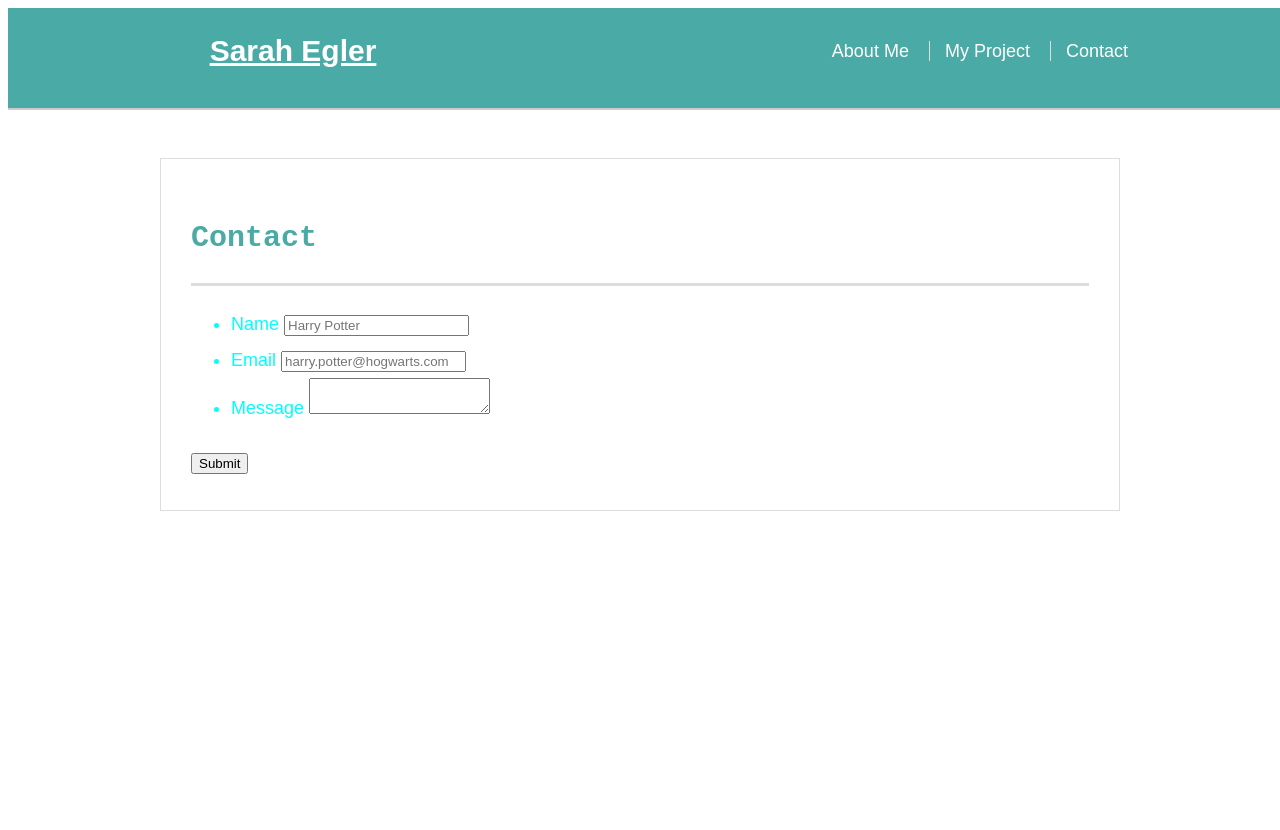
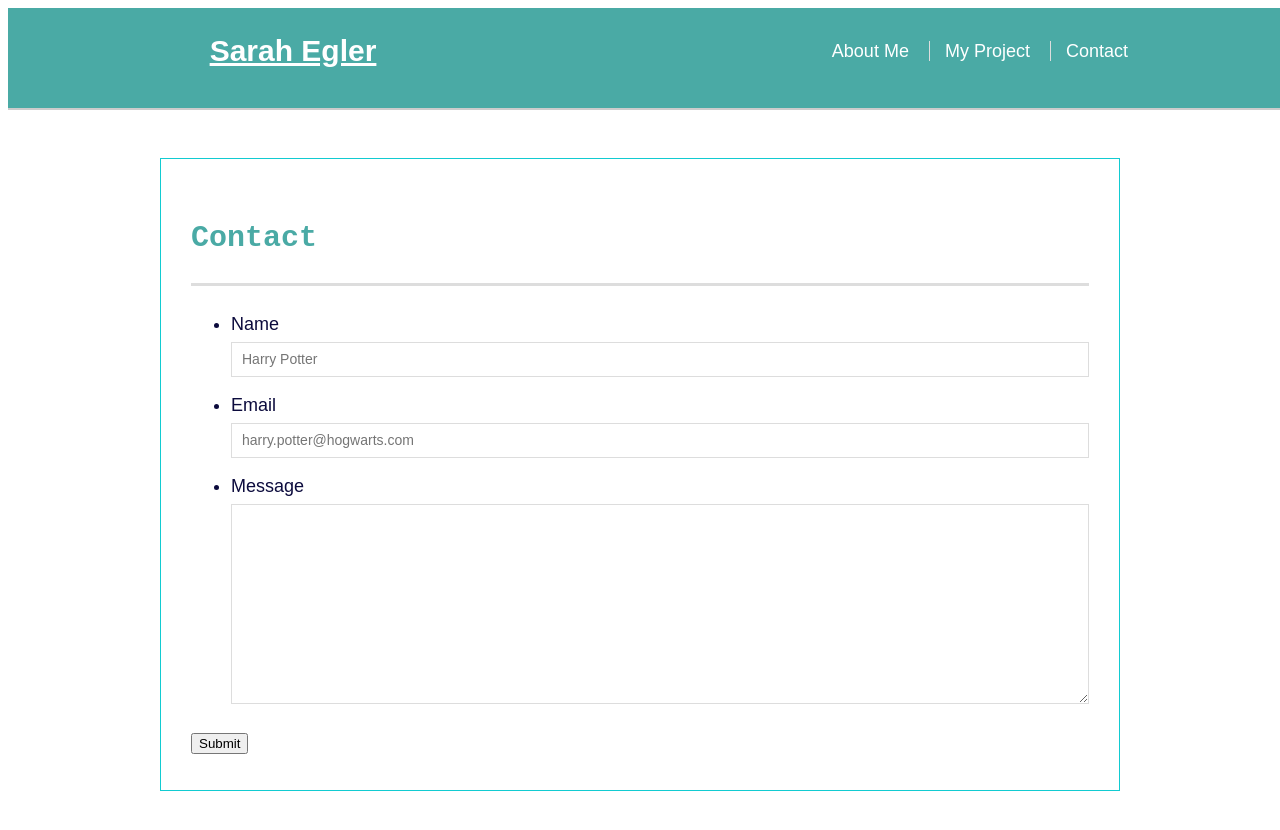
Before and after one commit to Cactus12322/test-repo, a plain HTML site: page contact.html in a window 1280 px wide. Before the commit the page ends 800 px from the top, so only its background shows below. Drawn offline with Linux system fonts and the light colour scheme.

Commit message:
updating project and contact

```diff
--- a/assets/style.css
+++ b/assets/style.css
@@ -2,7 +2,7 @@ body {
     font-family: Arial, Helvetica, sans-serif;
     font-size: 18px;
     line-height: 36px;
-    color: aqua;
+    color: rgb(12, 11, 61);
 }
 
 * {
@@ -108,5 +108,36 @@ nav a:first-child {
     padding: 30px;
     margin: 0 0 40px;
     background: #fff;
-    border: 1px solid #ddd;
+    border: 1px solid rgb(18, 203, 209);
 }
+
+/* contact page */
+
+#contact-form ul {
+    margin-bottom: 20px;
+}
+
+#contact-form li {
+    margin-bottom: 10px;
+}
+
+label,
+input[type=text],
+input[type=email],
+textarea {
+    display: block;
+    width: 100%;
+}
+
+input[type=text],
+input[type=email],
+textarea {
+    height: 35px;
+    padding: 0 10px;
+    font-size: 14px;
+    border: 1px solid #ddd
+}
+
+textarea {
+    height: 200px;
+}
```
Also changed, not shown: index.html (+5 -1 lines), project.html (+24 -3 lines), assets/images/potter.jpg (deleted), 4 other files.
